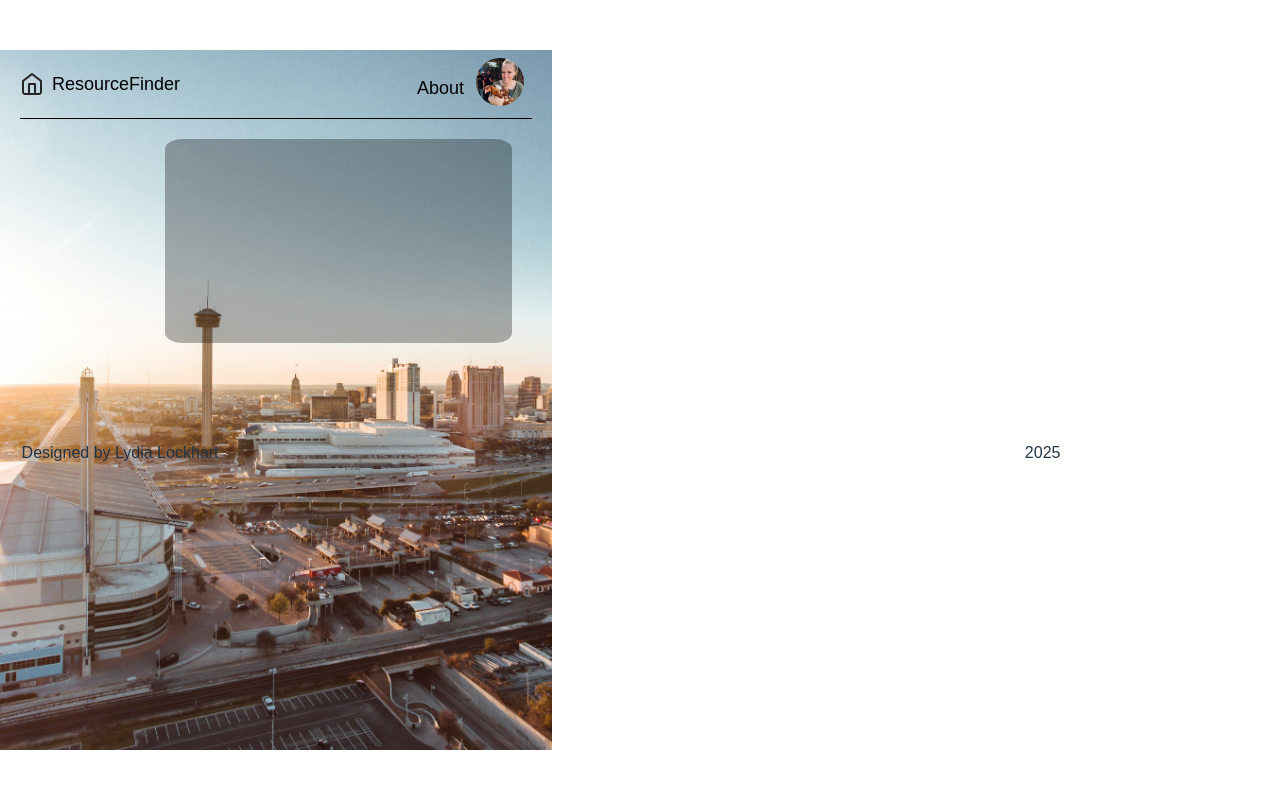
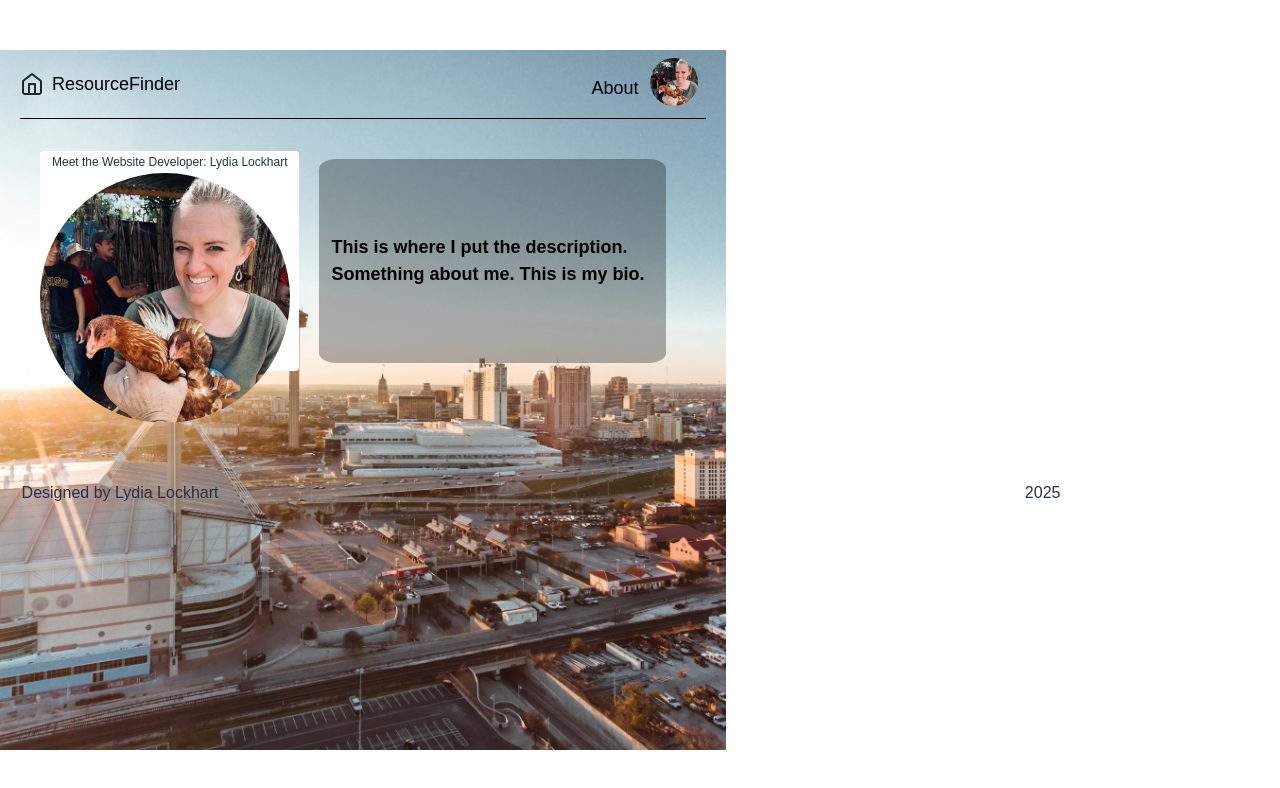
Before and after one commit to lydiacodes04/final-project, a React (Vite) app in the folder hello-vite/: page /profile in a window 1280 px wide. Shown: the top 788 px of the page. Built offline with nearby package versions, Linux system fonts and the light colour scheme.

Commit message:
continue formatting About Route

```diff
--- a/hello-vite/src/components/App/App.css
+++ b/hello-vite/src/components/App/App.css
@@ -1,15 +1,14 @@
 .page {
-  background-color: #f3f3f3;
-}
-.page__content {
-  max-width: 1360px;
-  max-height: 700px;
-  margin: 0 auto;
-  padding: 0 20px;
   background-image: url("../../assets/skyline.jpg");
   background-size: cover;
   background-position: center;
   background-repeat: no-repeat;
+  max-width: 1360px;
+  max-height: 700px;
+}
+.page__content {
+  margin: 0 auto;
+  padding: 0 20px;
   height: 100vh;
 }
 
--- a/hello-vite/src/components/Header/Header.css
+++ b/hello-vite/src/components/Header/Header.css
@@ -12,8 +12,6 @@
   border-bottom: 1px solid #000;
 }
 
-.header__home {
-}
 .header__home-link {
   display: flex;
 }
@@ -24,7 +22,6 @@
 }
 .header__home-logo {
   margin-right: 8px;
-  /* margin-top: 12px; */
 }
 
 .header__controls {
--- a/hello-vite/src/components/Main/Main.jsx
+++ b/hello-vite/src/components/Main/Main.jsx
@@ -22,7 +22,8 @@ function Main({ resource, onZipSubmit, handleInputChange, inputValue }) {
           Search for resources near you. The cards below show resources in the
           zipcode you searched. There will be a maximum of 6 to start out with
           and then more if you click "show more." For example, try zipcodes
-          99504 (Anchorage, AK), 78207 (San Antonio, TX), or
+          99504 (Anchorage, AK), 78207 (San Antonio, TX), or 95403 (Santa Rosa,
+          California).
           {/* Search for resources near you. Imagine cards appearing here. there
           would be maybe 6 to start out with and then more if you click "show
           more" */}
--- a/hello-vite/src/components/Profile/Profile.css
+++ b/hello-vite/src/components/Profile/Profile.css
@@ -1,15 +1,17 @@
 .profile {
   display: flex;
-  gap: 75px;
+  /* gap: 75px; */
   font-family: Cabinet Grotesk, sans-serif;
   font-size: 18px;
   font-weight: 550;
+  max-width: 1360px;
+  max-height: 700px;
+  padding: 20px;
+  position: relative;
 }
 
 .profile__title {
-  position: absolute;
-  top: 10px;
-  margin: 0;
+  /* position: absolute; */
   padding: 2px 12px 2px 12px;
   gap: 8px;
   border-radius: 4px;
@@ -17,14 +19,14 @@
   font-weight: 500;
   font-size: 12px;
   background-color: #fff;
-  align-items: center;
 }
 
 .profile__picture {
-  height: 50px;
-  width: 50px;
+  position: absolute;
+  top: 54px;
+  height: 250px;
+  width: 250px;
   border-radius: 50%;
-  margin: 0px;
 }
 
 .profile__description {
--- a/hello-vite/src/components/Profile/Profile.jsx
+++ b/hello-vite/src/components/Profile/Profile.jsx
@@ -5,9 +5,18 @@ import chicken from "../../assets/chicken.jpg";
 function Profile({}) {
   return (
     <div className="profile">
-      <section className="profile__title"></section>
-      <section className="profile__picture" src={chicken}></section>
-      <section className="profile__description"></section>
+      <p className="profile__title">
+        Meet the Website Developer: Lydia Lockhart
+      </p>
+      <img
+        className="profile__picture"
+        src={chicken}
+        alt="photo of Lydia, website developer"
+      ></img>
+
+      <div className="profile__description">
+        This is where I put the description. Something about me. This is my bio.{" "}
+      </div>
     </div>
   );
 }
```
